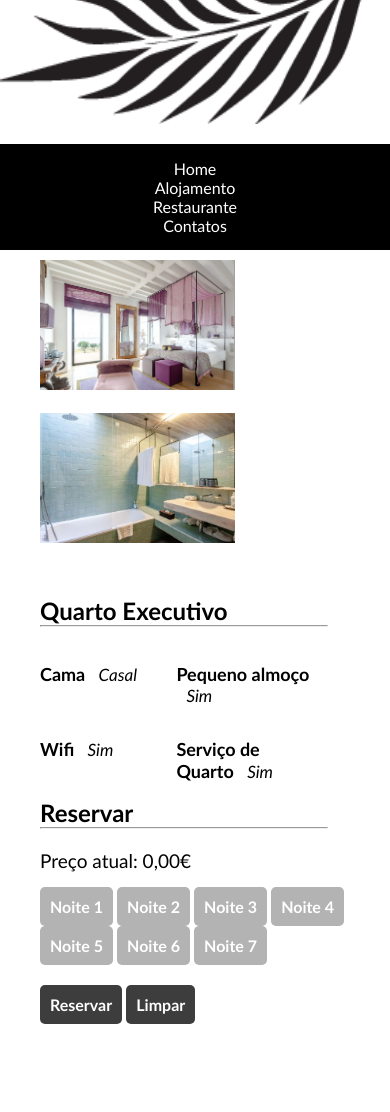
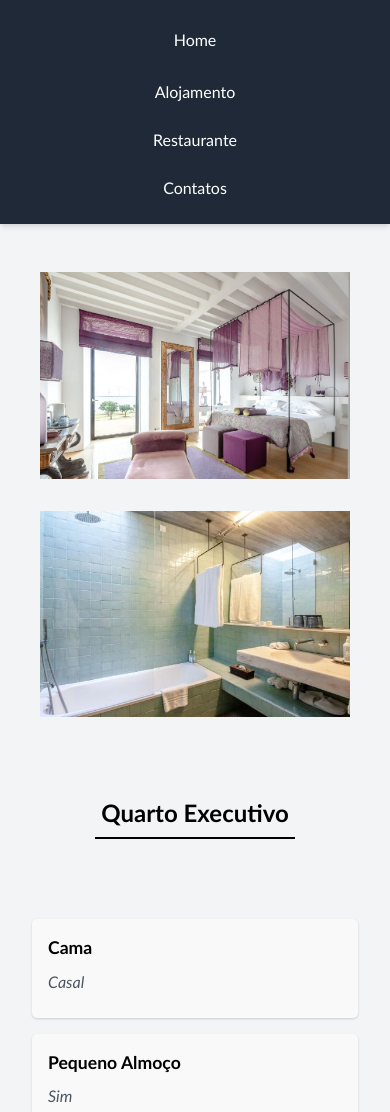
Before and after one commit to Bernardo0773434/Trabalho, a plain HTML site: page quarto-2.html in a window 390 px wide. Shown: the part 96-1208 px from the top of the page. Drawn offline with nearby package versions, Linux system fonts and the light colour scheme; a script that the page names is missing.

Commit message:
melhorias quarto 2

```diff
--- a/css/quarto-2.css
+++ b/css/quarto-2.css
@@ -1,179 +1,246 @@
-*
-{
+* {
     padding: 0;
     margin: 0;
-    font-family: Calibri;
+    box-sizing: border-box;
+    font-family: 'Calibri', 'Arial', sans-serif;
 }
 
-.container-img-nav
-{
-    background-color: rgb(255, 255, 255);
+.container-img-nav {
+    background-color: #ffffff;
     display: flex;
     justify-content: center;
+    padding: 1rem;
 }
 
-.img-nav
-{
-    padding-bottom: 20px;
-    padding-top: 20px;
-    width: 400px;
-    height: 200px;
+.img-nav {
+    width: 100%;
+    max-width: 300px;
+    height: auto;
+    padding: 1rem 0;
 }
 
-nav
-{
-    background-color: rgb(0, 0, 0);
-    display: block;
+nav {
+    background-color: #000000;
     text-align: center;
-    padding: 15px 50px;
+    padding: 0.5rem 1rem;
 }
 
-nav a
-{
-    padding: 15px 50px;
-    color: white;
+nav a {
+    display: inline-block;
+    padding: 0.75rem 1.5rem;
+    color: #ffffff;
     text-decoration: none;
+    font-size: 1.1rem;
 }
 
-nav a:hover
-{
-    background-color: rgb(177, 177, 177);
+nav a:hover {
+    background-color: #b1b1b1;
+    border-radius: 5px;
 }
 
-.img-container img
-{
-    max-width: 50%;
-    padding-top: 20px;
-    padding: 10px 40px;
+.img-container {
+    display: flex;
+    flex-wrap: wrap;
+    justify-content: center;
+    padding: 1rem;
 }
 
-.titulo
-{
-    padding: 10px 40px;
-    padding-top: 40px;
+.img-container img {
+    width: 100%;
+    max-width: 600px;
+    height: auto;
+    padding: 0.5rem;
+    object-fit: cover;
 }
 
-.titulo hr
-{
-    max-width: 92.4%;
-    justify-content: center;
-    display: flex;
+.titulo {
+    padding: 2rem 1rem;
+    text-align: center;
 }
 
-.main-container
-{
-    padding: 10px 40px;
-    padding-bottom: 100px;
+.titulo hr {
+    width: 100%;
+    max-width: 200px;
+    margin: 0.5rem auto;
+    border: 1px solid #000000;
 }
 
-.info
-{
-    width: 44%;
-    float: left;
-    font-size: 13px;
-    padding: 16px 0px;
+.main-container {
+    display: grid;
+    grid-template-columns: repeat(auto-fit, minmax(200px, 1fr));
+    gap: 1rem;
+    padding: 1rem;
+    margin-bottom: 2rem;
 }
 
-.text
-{
-    font-size: 18px;
+.info {
+    font-size: 0.9rem;
+    padding: 1rem;
+    background-color: #f9f9f9;
+    border-radius: 5px;
+}
+
+.text {
+    font-size: 1.1rem;
     font-weight: bold;
 }
 
-.text-2
-{
-    font-size: 17px;
+.text-2 {
+    font-size: 1rem;
     font-style: italic;
-    padding: 10px;
+    padding: 0.5rem 0;
 }
 
-.titulo-reservas
-{
-    padding: 10px 40px;
-    padding-top: 40px;
+.titulo-reservas {
+    padding: 2rem 1rem;
+    text-align: center;
 }
 
-.titulo-reservas hr
-{
-    max-width: 92.4%;
-    justify-content: center;
-    display: flex;
+.titulo-reservas hr {
+    width: 100%;
+    max-width: 200px;
+    margin: 0.5rem auto;
+    border: 1px solid #000000;
 }
 
-.reservas p
-{
-    font-size: 19px;
-    padding-bottom: 15px;
+.reservas {
+    padding: 1rem;
+    text-align: center;
 }
 
-.reservas
-{
-    padding: 10px 40px;
+.reservas p {
+    font-size: 1.2rem;
+    margin-bottom: 1rem;
 }
 
-.reservas button
-{
-    padding: 10px 10px;
-    font-size: 16px;
-    background-color: rgb(179, 179, 179);
-    color: white;
+.reservas button {
+    padding: 0.75rem 1.5rem;
+    font-size: 1rem;
+    background-color: #b3b3b3;
+    color: #ffffff;
+    font-weight: bold;
+    border: none;
+    border-radius: 5px;
+    cursor: pointer;
+    margin: 0.25rem;
+}
+
+.reservas button:hover {
+    background-color: #3d3d3d;
+}
+
+.btn-dir {
+    padding: 1rem;
+    display: flex;
+    justify-content: center;
+    gap: 1rem;
+    margin-bottom: 2rem;
+}
+
+.btn-dir button {
+    padding: 0.75rem 2rem;
+    font-size: 1rem;
+    background-color: #3d3d3d;
+    color: #ffffff;
     font-weight: bold;
     border: none;
     border-radius: 5px;
     cursor: pointer;
 }
 
-.reservas button:hover
-{
-    background-color: rgb(61, 61, 61);
+.btn-dir button:hover {
+    background-color: #1b1b1b;
 }
 
-.btn-dir
-{
-    padding: 10px 40px;
-    padding-bottom: 100px;
+footer {
+    background-color: #000000;
+    padding: 1rem;
+    color: #ffffff;
+    text-align: center;
 }
 
-.btn-dir button
-{
-    padding: 10px 10px;
-    font-size: 16px;
-    background-color: rgb(61, 61, 61);
-    color: white;
-    font-weight: bold;
-    border: none;
-    border-radius: 5px;
-    cursor: pointer;
+.footer_1 {
+    padding: 1rem 0;
 }
 
-.btn-dir button:hover
-{
-    background-color: rgb(27, 27, 27);
+.footer_1 i {
+    font-size: 1.5rem;
+    padding: 0.5rem;
+    color: #ffffff;
 }
 
-footer
-{
-    background-color: rgb(0, 0, 0);
-    padding: 10px 50px;
-    color: white;
+.footer_2 {
+    display: flex;
+    justify-content: center;
+    flex-wrap: wrap;
+    gap: 0.5rem;
+    padding: 1rem 0;
 }
 
-.footer_1
-{
-    padding-top: 20px;
+.footer_2 img {
+    width: 60px;
+    height: 60px;
+    object-fit: cover;
+    border-radius: 5px;
 }
 
-.footer_1 i
-{
-    font-size: 25px;
-    padding-top: 10px;
-    padding-left: 10px;
-    padding-bottom: 20px;
-    color: white;
+@media (max-width: 768px) {
+    .img-nav {
+        max-width: 200px;
+    }
+
+    nav {
+        padding: 0.5rem;
+    }
+
+    nav a {
+        padding: 0.5rem 1rem;
+        font-size: 1rem;
+    }
+
+    .img-container img {
+        max-width: 100%;
+    }
+
+    .main-container {
+        grid-template-columns: 1fr;
+    }
+
+    .info {
+        font-size: 0.85rem;
+    }
+
+    .reservas button {
+        padding: 0.5rem 1rem;
+        font-size: 0.9rem;
+    }
+
+    .btn-dir button {
+        padding: 0.5rem 1.5rem;
+        font-size: 0.9rem;
+    }
+
+    .footer_2 img {
+        width: 50px;
+        height: 50px;
+    }
 }
 
-.footer_2
-{
-    display: flex;
-    justify-content: center;
+@media (max-width: 480px) {
+    .img-nav {
+        max-width: 150px;
+    }
+
+    nav a {
+        display: block;
+        margin: 0.25rem 0;
+    }
+
+    .titulo h2, .titulo-reservas h2 {
+        font-size: 1.5rem;
+    }
+
+    .reservas p {
+        font-size: 1rem;
+    }
 }
--- a/quarto-2.html
+++ b/quarto-2.html
@@ -5,84 +5,95 @@
     <meta http-equiv="X-UA-Compatible" content="IE=edge">
     <meta name="viewport" content="width=device-width, initial-scale=1.0">
     <link rel="shortcut icon" href="img/palma.png" type="image/x-icon">
-    <title>Torre de palma</title>
+    <title>Torre de Palma</title>
+    <link href="https://cdn.jsdelivr.net/npm/tailwindcss@2.2.19/dist/tailwind.min.css" rel="stylesheet">
     <link rel="stylesheet" href="css/quarto-2.css">
 </head>
-<body>
-    <div class="container-img-nav">
-        <img class="img-nav" src="img/palma.png" alt="">
+<body class="bg-gray-100 font-sans">
+    <header class="bg-white shadow-md">
+        <div class="container mx-auto px-4 py-4 flex justify-center">
+            <img class="h-16 w-auto" src="img/palma.png" alt="Torre de Palma Logo">
+        </div>
+        <nav class="bg-gray-800 text-white">
+            <div class="container mx-auto px-4 py-2 flex flex-col sm:flex-row justify-center space-y-2 sm:space-y-0 sm:space-x-4">
+                <a href="Index.html" class="hover:bg-gray-700 px-3 py-2 rounded">Home</a>
+                <a href="Alojamento.html" class="hover:bg-gray-700 px-3 py-2 rounded">Alojamento</a>
+                <a href="Restaurante.html" class="hover:bg-gray-700 px-3 py-2 rounded">Restaurante</a>
+                <a href="Contatos.html" class="hover:bg-gray-700 px-3 py-2 rounded">Contatos</a>
+            </div>
+        </nav>
+    </header>
+
+    <main class="container mx-auto px-4 py-6">
+        <div class="img-container flex flex-col sm:flex-row gap-4">
+            <img src="img/quarto-2.jpg" alt="Quarto Executivo" class="w-full h-auto rounded-lg">
+            <img src="img/casa-de-banho.jpg" alt="Casa de Banho" class="w-full h-auto rounded-lg">
         </div>
 
-    <nav>
-        <a href="Index.html">Home</a>
-        <a href="Alojamento.html">Alojamento</a>
-        <a href="Restaurante.html">Restaurante</a>
-        <a href="Contatos.html">Contatos</a>
-    </nav>
-
-    <div class="img-container">
-        <img src="img/quarto-2.jpg" alt="">
-        <img src="img/casa-de-banho.jpg" alt="">
+        <div class="titulo text-center my-6">
+            <h2 class="text-2xl font-bold">Quarto Executivo</h2>
+            <hr class="w-16 mx-auto border-t-2 border-gray-400">
         </div>
 
-    <div class="titulo">
-        <h2>Quarto Executivo</h2>
-        <hr>
+        <div class="main-container grid grid-cols-1 sm:grid-cols-2 gap-4">
+            <div class="info bg-white p-4 rounded-lg shadow">
+                <span class="text font-medium">Cama</span>
+                <span class="text-2 block text-gray-600">Casal</span>
             </div>
-
-    <div class="main-container">
-        <div class="info">
-            <span class="text">Cama</span>
-            <span class="text-2">Casal</span>
+            <div class="info bg-white p-4 rounded-lg shadow">
+                <span class="text font-medium">Pequeno Almoço</span>
+                <span class="text-2 block text-gray-600">Sim</span>
             </div>
-        <div class="info">
-            <span class="text">Pequeno almoço</span>
-            <span class="text-2">Sim</span>
+            <div class="info bg-white p-4 rounded-lg shadow">
+                <span class="text font-medium">Wi-Fi</span>
+                <span class="text-2 block text-gray-600">Sim</span>
             </div>
-        <div class="info">
-            <span class="text">Wifi</span>
-            <span class="text-2">Sim</span>
-        </div>
-        <div class="info">
-            <span class="text">Serviço de Quarto</span>
-            <span class="text-2">Sim</span>
+            <div class="info bg-white p-4 rounded-lg shadow">
+                <span class="text font-medium">Serviço de Quarto</span>
+                <span class="text-2 block text-gray-600">Sim</span>
             </div>
         </div>
 
-    <div class="titulo-reservas">
-        <h2>Reservar</h2>
-        <hr>
+        <div class="titulo-reservas text-center my-6">
+            <h2 class="text-2xl font-bold">Reservar</h2>
+            <hr class="w-16 mx-auto border-t-2 border-gray-400">
         </div>
 
-    <div class="reservas">
-        <p>Preço atual: <span id="preco">0,00€</span></p>
-        <button onclick="alterarPreco_1()">Noite 1</button>
-        <button onclick="alterarPreco_2()">Noite 2</button>
-        <button onclick="alterarPreco_3()">Noite 3</button>
-        <button onclick="alterarPreco_4()">Noite 4</button>
-        <button onclick="alterarPreco_5()">Noite 5</button>
-        <button onclick="alterarPreco_6()">Noite 6</button>
-        <button onclick="alterarPreco_7()">Noite 7</button>
+        <div class="reservas text-center">
+            <p class="text-lg mb-4">Preço atual: <span id="preco">0,00€</span></p>
+            <div class="grid grid-cols-2 sm:grid-cols-4 gap-2">
+                <button onclick="alterarPreco_1()" class="bg-blue-600 text-white py-2 px-4 rounded hover:bg-blue-700">Noite 1</button>
+                <button onclick="alterarPreco_2()" class="bg-blue-600 text-white py-2 px-4 rounded hover:bg-blue-700">Noite 2</button>
+                <button onclick="alterarPreco_3()" class="bg-blue-600 text-white py-2 px-4 rounded hover:bg-blue-700">Noite 3</button>
+                <button onclick="alterarPreco_4()" class="bg-blue-600 text-white py-2 px-4 rounded hover:bg-blue-700">Noite 4</button>
+                <button onclick="alterarPreco_5()" class="bg-blue-600 text-white py-2 px-4 rounded hover:bg-blue-700">Noite 5</button>
+                <button onclick="alterarPreco_6()" class="bg-blue-600 text-white py-2 px-4 rounded hover:bg-blue-700">Noite 6</button>
+                <button onclick="alterarPreco_7()" class="bg-blue-600 text-white py-2 px-4 rounded hover:bg-blue-700">Noite 7</button>
             </div>
-    <div class="btn-dir">
-        <button id="enviar" onclick="Reservar()">Reservar</button>
-        <button onclick="limpar()">Limpar</button>
+            <div class="btn-dir mt-4 flex justify-center gap-4">
+                <button id="enviar" onclick="Reservar()" class="bg-green-600 text-white py-2 px-6 rounded hover:bg-green-700">Reservar</button>
+                <button onclick="limpar()" class="bg-red-600 text-white py-2 px-6 rounded hover:bg-red-700">Limpar</button>
             </div>
+        </div>
+    </main>
 
-    <footer>
-        <div class="footer_1">
-            <h2>Redes Sociais</h2>
-            <i class="fa-brands fa-instagram"></i>
-            <i class="fa-brands fa-facebook"></i>
-            <i class="fa-brands fa-twitter"></i><br>
-
+    <footer class="bg-gray-800 text-white py-6">
+        <div class="container mx-auto px-4">
+            <div class="flex flex-col sm:flex-row justify-between items-center">
+                <div class="footer_1 text-center sm:text-left mb-4 sm:mb-0">
+                    <h2 class="text-xl font-bold">Redes Sociais</h2>
+                    <div class="flex justify-center sm:justify-start gap-4 mt-2">
+                        <i class="fa-brands fa-instagram text-2xl"></i>
+                        <i class="fa-brands fa-facebook text-2xl"></i>
+                        <i class="fa-brands fa-twitter text-2xl"></i>
                     </div>
-        <div class="footer_2">
-            <img src="img/footer.jpg" alt="">
-            <img src="img/footer1.jpg" alt="">
-            <img src="img/footer2.jpg" alt="">
                 </div>
-
+                <div class="footer_2 flex gap-2">
+                    <img src="img/footer.jpg" alt="Footer Image 1" class="h-16 w-16 object-cover rounded">
+                    <img src="img/footer1.jpg" alt="Footer Image 2" class="h-16 w-16 object-cover rounded">
+                    <img src="img/footer2.jpg" alt="Footer Image 3" class="h-16 w-16 object-cover rounded">
+                </div>
+            </div>
         </div>
     </footer>
 
```
Lines whose indentation alone changed are shown as unchanged.
